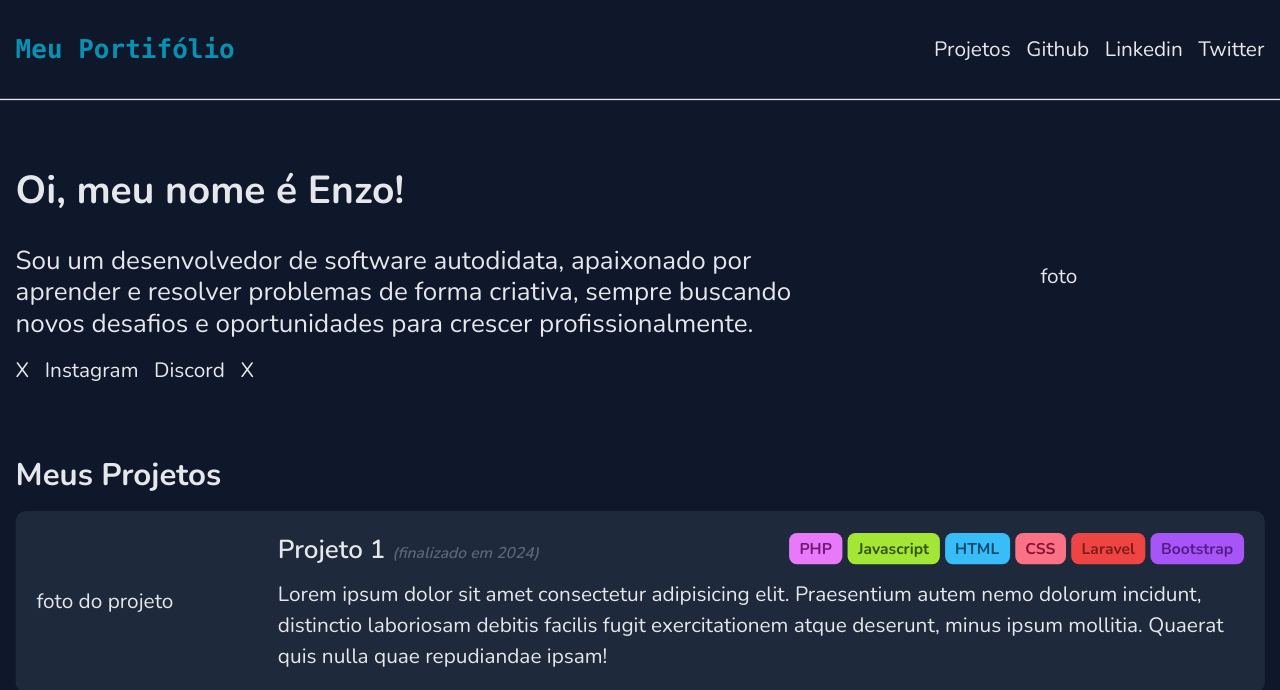
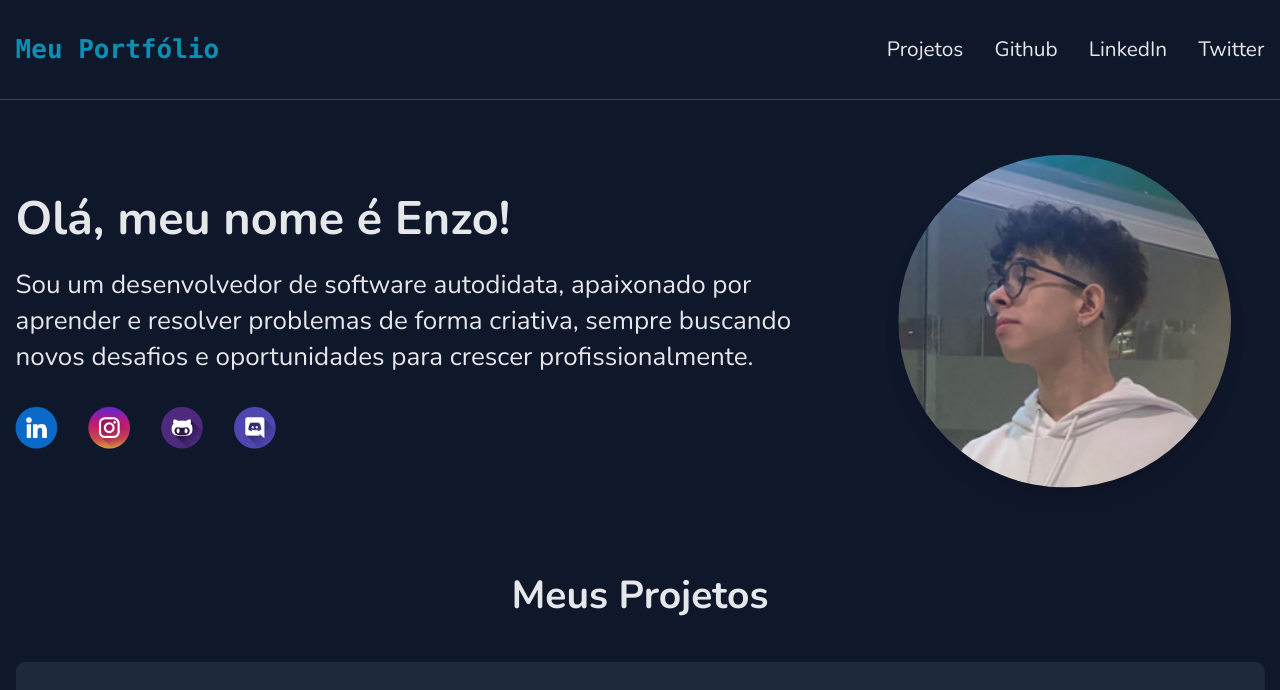
Before and after one commit to Polese-e/Portifolio, a PHP site: page /div.html in a window 1280 px wide. Shown: the top 690 px of the page. Run offline with PHP 8.4, Linux system fonts and the light colour scheme; some libraries are stand-ins or nearby versions.

Commit message:
Adicionando Links e Animações

```diff
--- a/div.html
+++ b/div.html
@@ -1,163 +1,206 @@
 <!DOCTYPE html>
-<html lang="en">
+<html lang="pt-BR">
 
 <head>
-    <meta charset="UTF-8">
-    <meta name="viewport" content="width=device-width, initial-scale=1.0">
-    <title>Meu Portifólio</title>
+    <meta charset="UTF-8" />
+    <meta name="viewport" content="width=device-width, initial-scale=1.0" />
+    <title>Meu Portfólio</title>
+    <!-- Tailwind CSS -->
     <script src="https://cdn.tailwindcss.com"></script>
-    <link href="https://fonts.googleapis.com/css2?family=Nunito:wght@400;600;700&display=swap" rel="stylesheet">
-    <link rel="stylesheet" href="style.css">
+    <!-- Google Fonts -->
+    <link href="https://fonts.googleapis.com/css2?family=Nunito:wght@400;600;700&display=swap" rel="stylesheet" />
+    <!-- Custom CSS -->
+    <link rel="stylesheet" href="style.css" />
 </head>
 
-<body class="bg-slate-900 text-gray-200">
-    <header class="mx-auto max-w-screen-lg px-3 py-6 flex items-center justify-between border-b ">
-        <div class="font-bold text-xl font-mono text-cyan-600">
-            Meu Portifólio
+<body class="bg-slate-900 text-gray-200 font-nunito">
+    <!-- Header -->
+    <header class="mx-auto max-w-screen-lg px-3 py-6 flex items-center justify-between border-b border-gray-700">
+        <div
+            class="font-bold text-xl font-mono text-cyan-600 hover:text-cyan-400 transition duration-300 cursor-pointer">
+            Meu Portfólio
         </div>
+        <nav>
+            <ul class="flex gap-x-6 font-medium">
+                <li><a href="#projetos" class="hover:text-cyan-400 transition duration-300">Projetos</a></li>
+                <li><a href="https://github.com/Polese-e" target="_blank"
+                        class="hover:text-cyan-400 transition duration-300">Github</a></li>
+                <li><a href="https://www.linkedin.com/in/polese-e/" target="_blank"
+                        class="hover:text-cyan-400 transition duration-300">LinkedIn</a></li>
+                <li><a href="https://twitter.com" target="_blank"
+                        class="hover:text-cyan-400 transition duration-300">Twitter</a></li>
+            </ul>
+        </nav>
+    </header>
 
-        <div>
-            <ul class="flex gap-x-3 font-medium">
-                <a href="" class="hover:underline">
-                    <li>Projetos</li>
+    <!-- Main Content -->
+    <main class="mx-auto max-w-screen-lg px-3 py-6">
+        <!-- Hero Section -->
+        <section class="flex flex-col-reverse md:flex-row items-center gap-x-10">
+            <!-- Text Content -->
+            <div class="w-full md:w-2/3 my-12" data-aos="fade-right">
+                <h1 class="text-4xl font-bold mb-4">Olá, meu nome é Enzo!</h1>
+                <p class="text-xl leading-7 mb-6">
+                    Sou um desenvolvedor de software autodidata, apaixonado por aprender e resolver problemas de forma
+                    criativa, sempre buscando novos desafios e oportunidades para crescer profissionalmente.
+                </p>
+                <!-- Social Icons -->
+                <ul class="flex gap-x-6 mt-4">
+                    <li>
+                        <a href="https://www.linkedin.com/in/polese-e/" target="_blank">
+                            <img src="assets/linkedin.png" alt="LinkedIn Logo"
+                                class="h-8 hover:scale-125 transition-transform duration-300" />
                         </a>
-                <a href="" class="hover:underline">
-                    <li>Github</li>
+                    </li>
+                    <li>
+                        <a href="https://www.instagram.com/polese_e/" target="_blank">
+                            <img src="assets/instagram.png" alt="Instagram Logo"
+                                class="h-8 hover:scale-125 transition-transform duration-300" />
                         </a>
-                <a href="" class="hover:underline">
-                    <li>Linkedin</li>
+                    </li>
+                    <li>
+                        <a href="https://github.com/Polese-e" target="_blank">
+                            <img src="assets/github.png" alt="GitHub Logo"
+                                class="h-8 hover:scale-125 transition-transform duration-300" />
                         </a>
-                <a href="" class="hover:underline">
-                    <li>Twitter</li>
+                    </li>
+                    <li>
+                        <a href="https://discord.com" target="_blank">
+                            <img src="assets/discord.png" alt="Discord Logo"
+                                class="h-8 hover:scale-125 transition-transform duration-300" />
                         </a>
+                    </li>
                 </ul>
             </div>
-    </header>
-
-    <main class="mx-auto max-w-screen-lg min-h-20 px-3 py-6">
-        <!-- Hero -->
-        <section class="flex gap-x-3">
-            <div class="w-2/3 my-7">
-                <h1 class="text-3xl font-bold">Oi, meu nome é Enzo!</h1>
-                <p class="text-xl leading-6 mt-6">Sou um desenvolvedor de software autodidata, apaixonado por aprender e
-                    resolver problemas de forma criativa, sempre buscando novos desafios e oportunidades para crescer
-                    profissionalmente.</p>
-                <ul class="flex gap-x-3 mt-3">
-                    <li><a>X</a></li>
-                    <li><a href="">Instagram</a></li>
-                    <li><a href="">Discord</a></li>
-                    <li><a href="">X</a></li>
-                </ul>
-            </div>
-
-            <div class="w-1/3 flex items-center justify-center">
-                <div>foto</div>
+            <!-- Profile Image -->
+            <div class="w-full md:w-1/3 flex items-center justify-center mb-12 md:mb-0" data-aos="fade-left">
+                <img src="assets/Perfil.png" alt="Foto de Perfil"
+                    class="rounded-full w-64 h-64 object-cover hover:scale-110 transition-transform duration-500 shadow-lg" />
             </div>
         </section>
-        <!-- Projetos -->
-        <section class="space-y-3 py-6">
-            <h2 class="text-2xl font-bold">Meus Projetos</h2>
-            <!-- Projeto -->
-            <div class="bg-slate-800 rounded-lg p-4 flex items-center">
-                <div class="w-1/5">foto do projeto</div>
-                <div class="w-4/5">
-                    <div class="flex justify-between mb-2">
-                        <h3 class="font-semibold text-xl">
-                             Projeto 1 <span class="text-xs text-gray-400 opacity-50 italic">(finalizado em 2024)</span>
+
+        <!-- Projects Section -->
+        <section id="projetos" class="space-y-8 pt-12">
+            <h2 class="text-3xl font-bold mb-8 text-center" data-aos="fade-up">Meus Projetos</h2>
+            <!-- Project Cards -->
+            <div class="space-y-6">
+                <!-- Projeto 1 -->
+                <div
+                    class="bg-slate-800 rounded-lg p-6 flex flex-col md:flex-row items-center hover:shadow-xl hover:scale-105 transition-transform duration-300"
+                    data-aos="zoom-in">
+                    <!-- Project Image -->
+                    <div class="w-full md:w-1/4 mb-6 md:mb-0">
+                        <img src="assets/projeto1.png" alt="Projeto 1"
+                            class="rounded-lg shadow-lg hover:scale-110 hover:shadow-2xl transition-transform duration-500" />
+                    </div>
+                    <!-- Project Content -->
+                    <div class="w-full md:w-3/4 md:pl-6">
+                        <div class="flex flex-col md:flex-row justify-between mb-4">
+                            <h3 class="font-semibold text-2xl mb-2 md:mb-0">
+                                Projeto 1 <span class="text-sm text-gray-400 italic">(finalizado em 2024)</span>
                             </h3>
-                        <div>
+                            <!-- Tech Stack -->
+                            <div class="flex flex-wrap gap-2">
                                 <span
-                                class="bg-fuchsia-400 text-fuchsia-900 rounded-md px-2 py-1 font-bold text-xs">PHP</span>
+                                    class="bg-fuchsia-400 text-fuchsia-900 rounded-md px-2 py-1 font-bold text-xs inline-flex items-center justify-center hover:bg-fuchsia-500 hover:text-white hover:scale-110 transition duration-300">PHP</span>
+                                <span
+                                    class="bg-lime-400 text-lime-900 rounded-md px-2 py-1 font-bold text-xs inline-flex items-center justify-center hover:bg-lime-500 hover:text-white hover:scale-110 transition duration-300">JavaScript</span>
+                                <span
+                                    class="bg-sky-400 text-sky-900 rounded-md px-2 py-1 font-bold text-xs inline-flex items-center justify-center hover:bg-sky-500 hover:text-white hover:scale-110 transition duration-300">HTML</span>
+                                <span
+                                    class="bg-rose-400 text-rose-900 rounded-md px-2 py-1 font-bold text-xs inline-flex items-center justify-center hover:bg-rose-500 hover:text-white hover:scale-110 transition duration-300">CSS</span>
+                                <span
+                                    class="bg-red-500 text-red-900 rounded-md px-2 py-1 font-bold text-xs inline-flex items-center justify-center hover:bg-red-600 hover:text-white hover:scale-110 transition duration-300">Laravel</span>
+                                <span
+                                    class="bg-purple-500 text-purple-900 rounded-md px-2 py-1 font-bold text-xs inline-flex items-center justify-center hover:bg-purple-600 hover:text-white hover:scale-110 transition duration-300">Bootstrap</span>
 
-                            <span
-                                class="bg-lime-400 text-lime-900 rounded-md px-2 py-1 font-bold text-xs">Javascript</span>
-
-                            <span class="bg-sky-400 text-sky-900 rounded-md px-2 py-1 font-bold text-xs">HTML</span>
-
-                            <span
-                                class="bg-rose-400 text-rose-900 rounded-md px-2 py-1 font-bold text-xs">CSS</span>
-                            <span
-                                class="bg-red-500 text-red-900 rounded-md px-2 py-1 font-bold text-xs">Laravel</span>
-                            <span class="bg-purple-500 text-purple-900 rounded-md px-2 py-1 font-bold text-xs">
-                                Bootstrap
-                            </span>
                             </div>
                         </div>
-                    <p class="leading-6">Lorem ipsum dolor sit amet consectetur adipisicing elit. Praesentium autem nemo
-                        dolorum incidunt,
-                        distinctio laboriosam debitis facilis fugit exercitationem atque deserunt, minus ipsum mollitia.
-                        Quaerat quis nulla quae repudiandae ipsam!</p>
+                        <p class="leading-7 text-gray-300">
+                            Este projeto envolve a criação de um aplicativo web para gerenciamento de tarefas,
+                            permitindo aos usuários adicionar, editar e excluir tarefas, bem como acompanhar o progresso
+                            em tempo real.
+                        </p>
                     </div>
                 </div>
-            <div class="bg-slate-800 rounded-lg p-4 flex items-center">
-                <div class="w-1/5">foto do projeto</div>
-                <div class="w-4/5">
-                    <div class="flex justify-between mb-2">
-                        <h3 class="font-semibold text-xl">
-                             Projeto 1 <span class="text-xs text-gray-400 opacity-50 italic">(finalizado em 2024)</span>
+                <!-- Projeto 2 -->
+                <div
+                    class="bg-slate-800 rounded-lg p-6 flex flex-col md:flex-row items-center hover:shadow-xl hover:scale-105 transition-transform duration-300"
+                    data-aos="zoom-in" data-aos-delay="100">
+                    <!-- Project Image -->
+                    <div class="w-full md:w-1/4 mb-6 md:mb-0">
+                        <img src="assets/projeto2.png" alt="Projeto 2"
+                            class="rounded-lg shadow-lg hover:scale-110 hover:shadow-2xl transition-transform duration-500" />
+                    </div>
+                    <!-- Project Content -->
+                    <div class="w-full md:w-3/4 md:pl-6">
+                        <div class="flex flex-col md:flex-row justify-between mb-4">
+                            <h3 class="font-semibold text-2xl mb-2 md:mb-0">
+                                Projeto 2 <span class="text-sm text-gray-400 italic">(finalizado em 2023)</span>
                             </h3>
-                        <div>
+                            <!-- Tech Stack -->
+                            <div class="flex flex-wrap gap-2">
                                 <span
-                                class="bg-fuchsia-400 text-fuchsia-900 rounded-md px-2 py-1 font-bold text-xs">PHP</span>
-
+                                    class="bg-yellow-400 text-yellow-900 rounded-md px-2 py-1 font-bold text-xs hover:bg-yellow-500 hover:text-white hover:scale-110 transition duration-300">Python</span>
                                 <span
-                                class="bg-lime-400 text-lime-900 rounded-md px-2 py-1 font-bold text-xs">Javascript</span>
-
-                            <span class="bg-sky-400 text-sky-900 rounded-md px-2 py-1 font-bold text-xs">HTML</span>
-
+                                    class="bg-blue-400 text-blue-900 rounded-md px-2 py-1 font-bold text-xs hover:bg-blue-500 hover:text-white hover:scale-110 transition duration-300">Django</span>
                                 <span
-                                class="bg-rose-400 text-rose-900 rounded-md px-2 py-1 font-bold text-xs">CSS</span>
-                            <span
-                                class="bg-red-500 text-red-900 rounded-md px-2 py-1 font-bold text-xs">Laravel</span>
-                            <span class="bg-purple-500 text-purple-900 rounded-md px-2 py-1 font-bold text-xs">
-                                Bootstrap
-                            </span>
+                                    class="bg-green-400 text-green-900 rounded-md px-2 py-1 font-bold text-xs hover:bg-green-500 hover:text-white hover:scale-110 transition duration-300">SQLite</span>
                             </div>
                         </div>
-                    <p class="leading-6">Lorem ipsum dolor sit amet consectetur adipisicing elit. Praesentium autem nemo
-                        dolorum incidunt,
-                        distinctio laboriosam debitis facilis fugit exercitationem atque deserunt, minus ipsum mollitia.
-                        Quaerat quis nulla quae repudiandae ipsam!</p>
+                        <p class="leading-7 text-gray-300">
+                            Desenvolvi uma plataforma de blog com funcionalidades completas, incluindo criação de
+                            postagens, comentários e autenticação de usuários, utilizando o framework Django.
+                        </p>
                     </div>
                 </div>
-            <div class="bg-slate-800 rounded-lg p-4 flex items-center">
-                <div class="w-1/5">foto do projeto</div>
-                <div class="w-4/5">
-                    <div class="flex justify-between mb-2">
-                        <h3 class="font-semibold text-xl">
-                             Projeto 1 <span class="text-xs text-gray-400 opacity-50 italic">(finalizado em 2024)</span>
+                <!-- Projeto 3 -->
+                <div
+                    class="bg-slate-800 rounded-lg p-6 flex flex-col md:flex-row items-center hover:shadow-xl hover:scale-105 transition-transform duration-300"
+                    data-aos="zoom-in" data-aos-delay="200">
+                    <!-- Project Image -->
+                    <div class="w-full md:w-1/4 mb-6 md:mb-0">
+                        <img src="assets/projeto3.png" alt="Projeto 3"
+                            class="rounded-lg shadow-lg hover:scale-110 hover:shadow-2xl transition-transform duration-500" />
+                    </div>
+                    <!-- Project Content -->
+                    <div class="w-full md:w-3/4 md:pl-6">
+                        <div class="flex flex-col md:flex-row justify-between mb-4">
+                            <h3 class="font-semibold text-2xl mb-2 md:mb-0">
+                                Projeto 3 <span class="text-sm text-gray-400 italic">(em andamento)</span>
                             </h3>
-                        <div>
+                            <!-- Tech Stack -->
+                            <div class="flex flex-wrap gap-2">
                                 <span
-                                class="bg-fuchsia-400 text-fuchsia-900 rounded-md px-2 py-1 font-bold text-xs">PHP</span>
-
+                                    class="bg-indigo-400 text-indigo-900 rounded-md px-2 py-1 font-bold text-xs hover:bg-indigo-500 hover:text-white hover:scale-110 transition duration-300">React</span>
                                 <span
-                                class="bg-lime-400 text-lime-900 rounded-md px-2 py-1 font-bold text-xs">Javascript</span>
-
-                            <span class="bg-sky-400 text-sky-900 rounded-md px-2 py-1 font-bold text-xs">HTML</span>
-
+                                    class="bg-teal-400 text-teal-900 rounded-md px-2 py-1 font-bold text-xs hover:bg-teal-500 hover:text-white hover:scale-110 transition duration-300">Node.js</span>
                                 <span
-                                class="bg-rose-400 text-rose-900 rounded-md px-2 py-1 font-bold text-xs">CSS</span>
-                            <span
-                                class="bg-red-500 text-red-900 rounded-md px-2 py-1 font-bold text-xs">Laravel</span>
-                            <span class="bg-purple-500 text-purple-900 rounded-md px-2 py-1 font-bold text-xs">
-                                Bootstrap
-                            </span>
+                                    class="bg-orange-400 text-orange-900 rounded-md px-2 py-1 font-bold text-xs hover:bg-orange-500 hover:text-white hover:scale-110 transition duration-300">Express</span>
                             </div>
                         </div>
-                    <p class="leading-6">Lorem ipsum dolor sit amet consectetur adipisicing elit. Praesentium autem nemo
-                        dolorum incidunt,
-                        distinctio laboriosam debitis facilis fugit exercitationem atque deserunt, minus ipsum mollitia.
-                        Quaerat quis nulla quae repudiandae ipsam!</p>
+                        <p class="leading-7 text-gray-300">
+                            Atualmente estou trabalhando em uma aplicação full-stack para gerenciamento de eventos,
+                            permitindo aos usuários criar e participar de eventos locais.
+                        </p>
+                    </div>
                 </div>
             </div>
         </section>
     </main>
 
-    <footer class="mx-auto max-w-screen-lg min-h-20 h-20">
-        <div class="border-t text-gray-400 py-6 align-self-center flex items-center justify-center">
-            Construído por mim mesmo ☕
+    <!-- Footer -->
+    <footer class="mx-auto max-w-screen-lg py-6">
+        <div class="border-t border-gray-700 text-gray-400 pt-6 text-center">
+            Construído por Enzo Polese com ☕ e dedicação.
         </div>
     </footer>
+
+    <!-- AOS Library -->
+    <link rel="stylesheet" href="https://unpkg.com/aos@next/dist/aos.css" />
+    <script src="https://unpkg.com/aos@next/dist/aos.js"></script>
+    <!-- Custom JavaScript -->
+    <script src="script.js"></script>
 </body>
+
 </html>
--- a/style.css
+++ b/style.css
@@ -3,5 +3,4 @@ body {
     transform: scale(1.3);
     transform-origin: top left;
     width: 76.9231%;
-    height: 100vh;
 }
```
Also changed, not shown: script.js (added, +22 -0 lines), assets/discord.png (added), assets/github.png (added), assets/instagram.png (added), assets/linkedin.png (added), assets/perfil.png (added), tailwind.config.js (added). Lines whose indentation alone changed are shown as unchanged.
